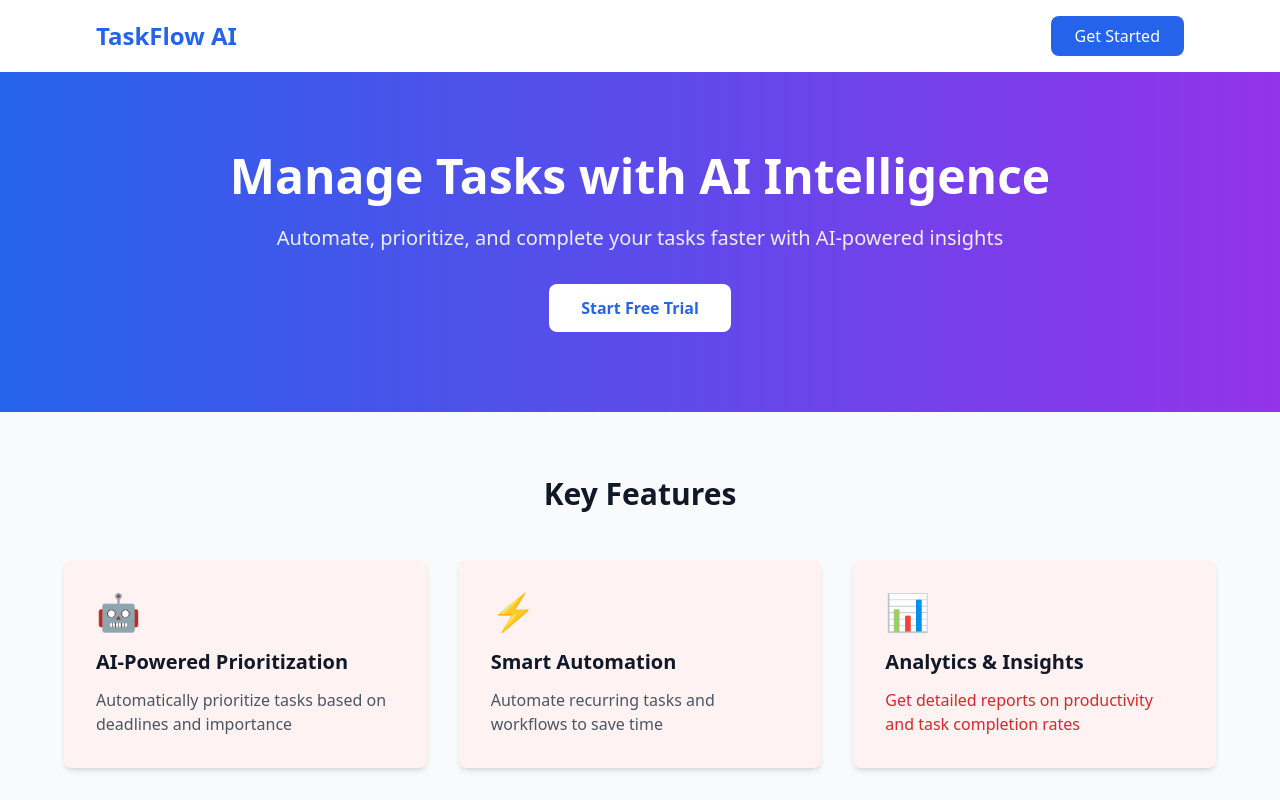
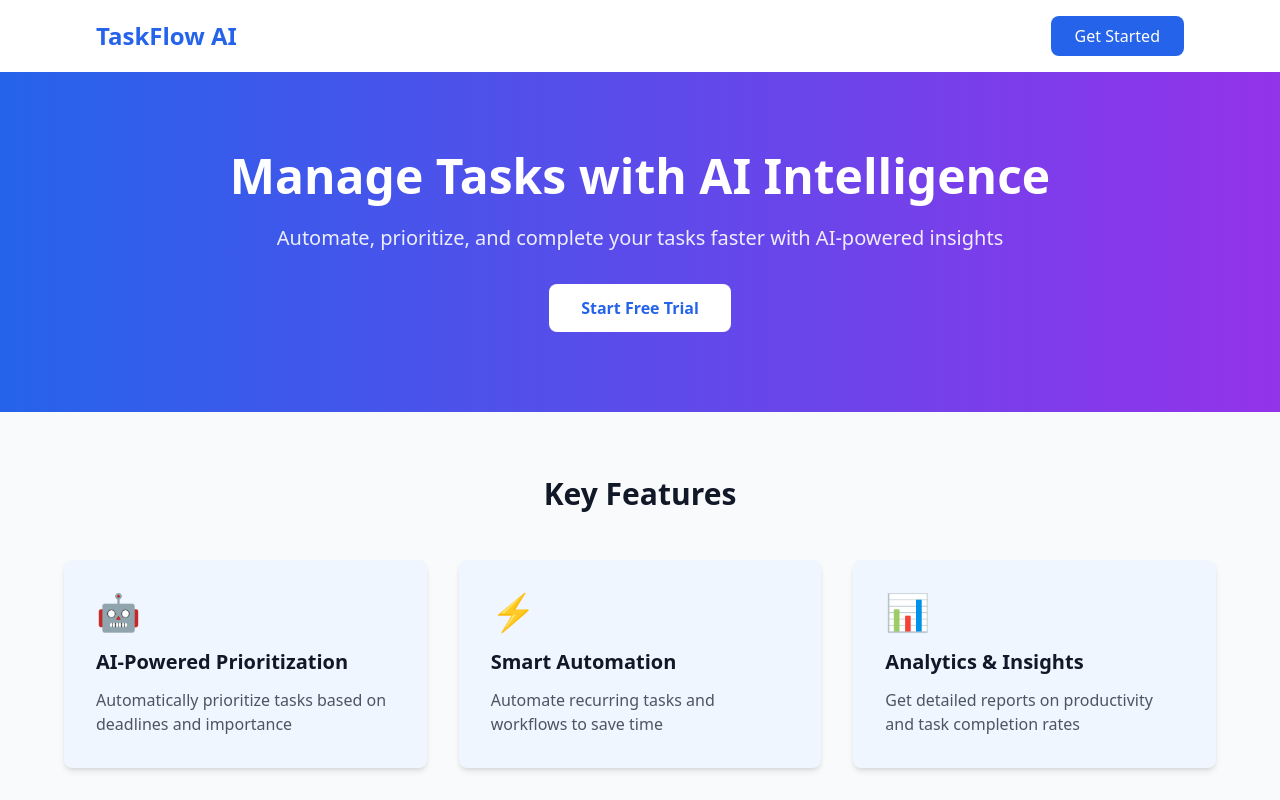
Before and after one commit to shikhersaluja7/taskflow-ai-landing, a plain HTML site: page index.html in a window 1280 px wide. Shown: the top 800 px of the page. Drawn offline with nearby package versions, Linux system fonts and the light colour scheme.

Commit message:
fixed UI errors

```diff
--- a/index.html
+++ b/index.html
@@ -30,24 +30,24 @@
             <h3 class="text-3xl font-bold text-center mb-12 text-gray-900">Key Features</h3>
             <div class="grid grid-cols-1 md:grid-cols-3 gap-8">
                 <!-- Feature Card 1 -->
-                <div class="bg-red-50 p-8 rounded-lg shadow-md hover:shadow-lg transition">
+                <div class="bg-blue-50 p-8 rounded-lg shadow-md hover:shadow-lg transition">
                     <div class="text-4xl mb-4">🤖</div>
                     <h4 class="text-xl font-semibold mb-3 text-gray-900">AI-Powered Prioritization</h4>
                     <p class="text-gray-600">Automatically prioritize tasks based on deadlines and importance</p>
                 </div>
 
                 <!-- Feature Card 2 -->
-                <div class="bg-red-50 p-8 rounded-lg shadow-md hover:shadow-lg transition">
+                <div class="bg-blue-50 p-8 rounded-lg shadow-md hover:shadow-lg transition">
                     <div class="text-4xl mb-4">⚡</div>
                     <h4 class="text-xl font-semibold mb-3 text-gray-900">Smart Automation</h4>
                     <p class="text-gray-600">Automate recurring tasks and workflows to save time</p>
                 </div>
 
                 <!-- Feature Card 3 -->
-                <div class="bg-red-50 p-8 rounded-lg shadow-md hover:shadow-lg transition">
+                <div class="bg-blue-50 p-8 rounded-lg shadow-md hover:shadow-lg transition">
                     <div class="text-4xl mb-4">📊</div>
                     <h4 class="text-xl font-semibold mb-3 text-gray-900">Analytics & Insights</h4>
-                    <p class="text-red-600">Get detailed reports on productivity and task completion rates</p>
+                    <p class="text-gray-600">Get detailed reports on productivity and task completion rates</p>
                 </div>
             </div>
         </div>
```
